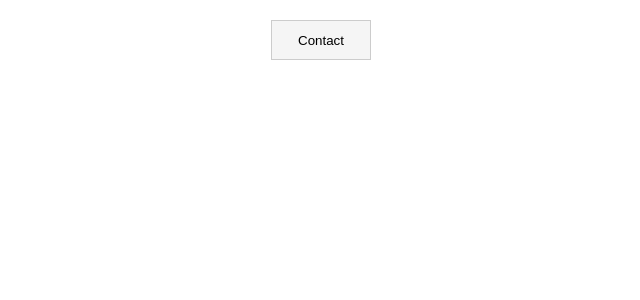
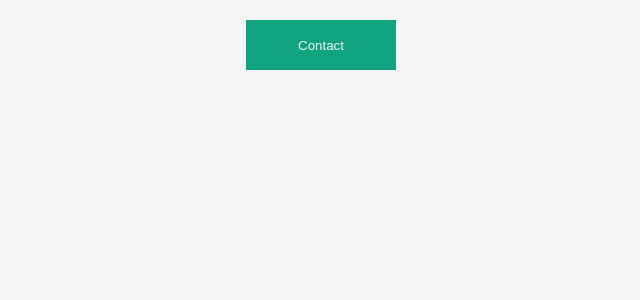
Before and after one commit to tosuki/dropdown-menu, a React (Vite) app: page / in a window 1280 px wide. Shown: the top 300 px of the page, without its empty margins (319-959 px from the left). Built offline with nearby package versions, Linux system fonts and the light colour scheme.

Commit message:
feat: add a new style to the dropdownmenu

```diff
--- a/src/components/dropdown/styles.css
+++ b/src/components/dropdown/styles.css
@@ -3,6 +3,8 @@
     display: flex;
     align-items: center;
     flex-direction: column;
+
+    width: 150px;
 }
 
 .dropdown-button {
@@ -11,26 +13,28 @@
     justify-content: center;
     /* border-radius: 5px; */
 
-    border: solid 1px #cccccc;
-    background-color: var(--dropdown-button);
+    width: 100%;
+    height: 50px;
 
-    height: 40px;
-    width: 100px;
+    border: none;
+    background-color: var(--dropdown-button-bg);
+    color: var(--dropdown-button-fg);
 
     cursor: pointer;
 
-    transition: background-color .3s;
+    transition: opacity .3s;
 }
 
 .dropdown-button:hover {
-    background-color: #cccccc;
+    opacity: .8;
 }
 
 .dropdown-container {
     margin-top: 10px;
+    width: 100%;
 
     background-color: var(--dropdown-container-bg);
-    border: solid 1px #cccccc;
+    color: var(--dropdown-container-fg);
     border-radius: 5px;
     overflow: hidden;
 }
@@ -46,11 +50,11 @@
     padding: 20px;
     text-align: center;
     cursor: pointer;
-    border-bottom: solid 1px #cccccc;
 
-    transition: background-color .3s;
+    transition: background-color .2s, color .2s;
 }
 
 .dropdown-container li:hover {
-    background-color: #f5f5f5;
+    background-color: var(--dropdown-button-bg);
+    color: var(--dropdown-button-fg);
 }
--- a/src/styles.css
+++ b/src/styles.css
@@ -1,10 +1,12 @@
 :root {
-    --page-background: #FFFFFF;
-    --page-text-color: #000000;
+    --page-background: #F5F5F5;
+    --page-text-color: #121212;
 
-    --dropdown-button: #F5F5F5;
-    --dropdown-container-bg: #DDDDDD;
-    --dropdown-container-hover-bg: #999999;
+    --dropdown-button-bg: #10a37f;
+    --dropdown-button-fg: var(--page-background);
+
+    --dropdown-container-bg: #FFFFFF;
+    --dropdown-container-fg: var(--page-text-color);
 }
 
 * {
```
